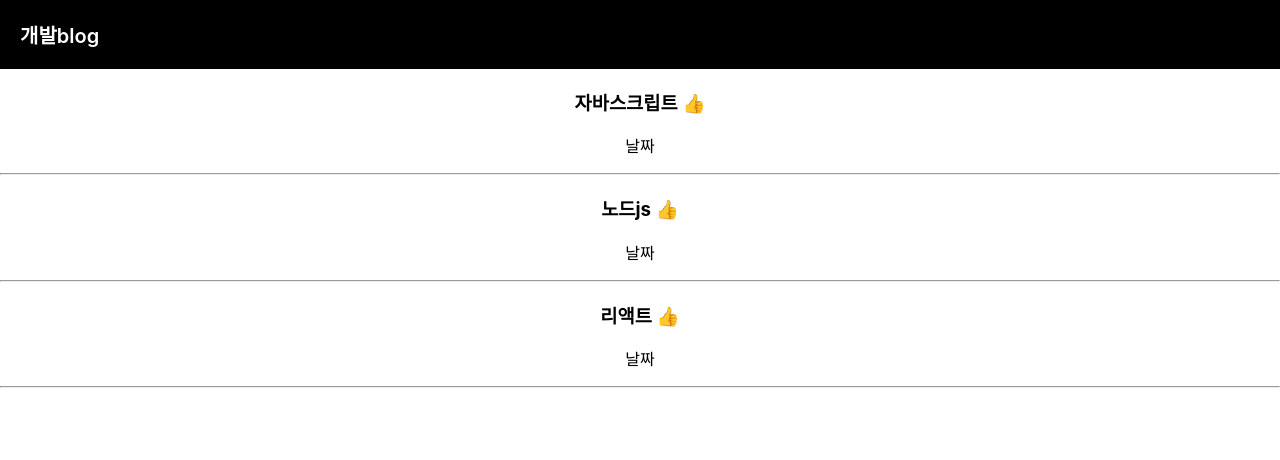
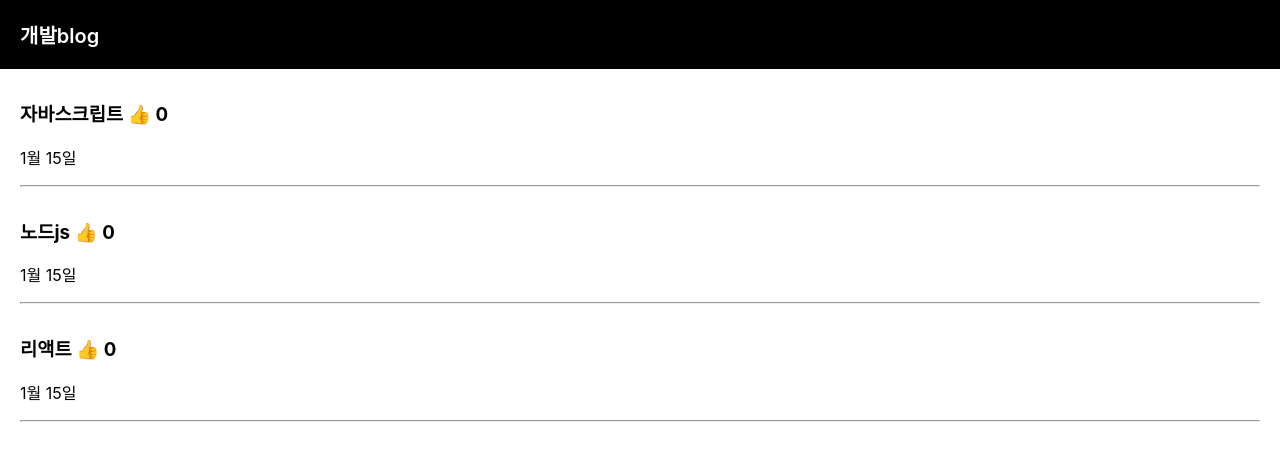
Before and after one commit to crystal993/React_study_2, a React (Create React App) app: page / in a window 1280 px wide. Shown: the top 460 px of the page. Built offline with nearby package versions, Linux system fonts and the light colour scheme.

Commit message:
좋아요 기능과 오늘 날짜 생성

```diff
--- a/src/App.css
+++ b/src/App.css
@@ -46,3 +46,10 @@
   font-weight:600;
   font-size: 20px;
 }
+
+.list{
+  margin-top: 30px;
+  text-align: left;
+  padding-left: 20px;
+  padding-right: 20px;
+}
--- a/src/App.js
+++ b/src/App.js
@@ -1,10 +1,25 @@
+/* eslint-disable */
 import React, { useState } from 'react';
 import logo from './logo.svg';
 import './App.css';
 
 function App() {
   // state 변수
-  let [title,changeTitle] = useState(['자바스크립트','노드js','리액트']);
+  let [title, changeTitle] = useState(['자바스크립트','노드js','리액트']);
+  let [good, changeGood] = useState([0,0,0]);
+
+  // 날짜 변수
+  let today = new Date();
+  let month = today.getMonth()+1;
+  let day = today.getUTCDate()
+  let newToday = `${month}월 ${day}일`;
+
+  // 함수
+  function recommend(i){
+    let newGood = [...good]; // 1. array를 deep copy
+    newGood[i]++; //2. 좋아요 누를 때마다 1씩 증가
+    changeGood(newGood); // 3. changeGood 변경함수에 저장
+  }
 
   return (
     <div className="App">
@@ -13,11 +28,11 @@ function App() {
       <div className="nav">개발blog</div>
 
       {/* list */}
-      { title.map((title)=>{
+      { title.map((title, i)=>{
           return (
-            <div className="list">
-              <h3> {title} <span>👍</span> </h3>
-              <p>날짜</p>
+            <div className="list" key={i}>
+              <h3> {title} <span onClick={()=>{recommend(i)}}>👍</span> {good[i]} </h3>
+              <p>{newToday}</p>
               <hr></hr>
             </div>
             )
```
